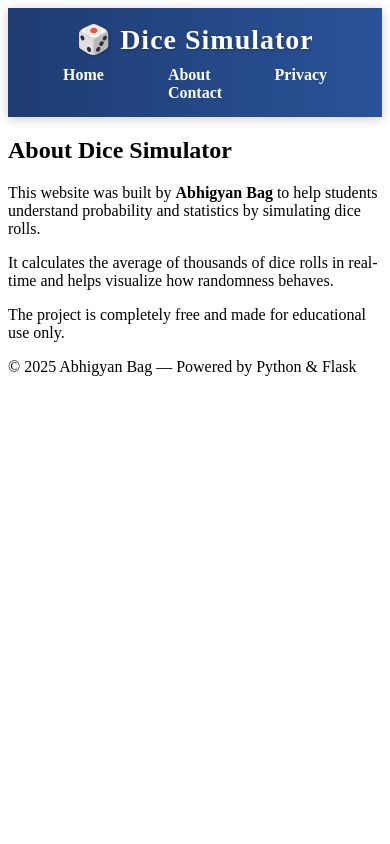
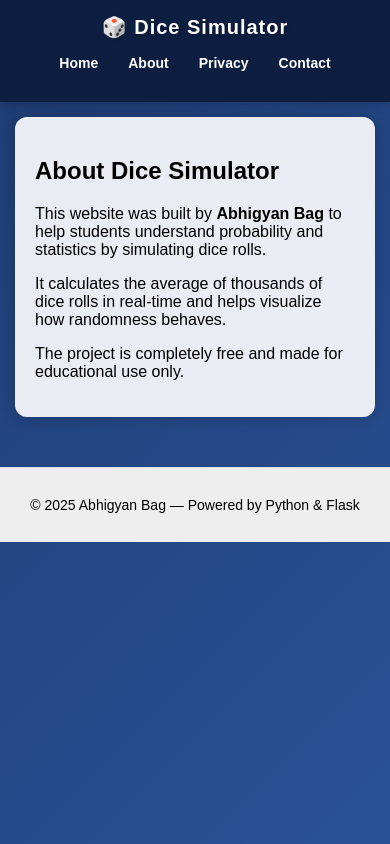
Before and after one commit to Abhigyan123423/dice-sim-app, a Flask app: page /about in a window 390 px wide. Run offline with Flask 3, Linux system fonts and the light colour scheme.

Commit message:
Update style.css

```diff
--- a/static/style.css
+++ b/static/style.css
@@ -1,9 +1,19 @@
+/* PAGE BACKGROUND: gradient full-screen */
+body {
+  margin: 0;
+  font-family: Arial, sans-serif;
+  background: linear-gradient(135deg, #1e3c72, #2a5298); /* full-page gradient */
+  color: #000;
+  min-height: 100vh;
+}
+
+/* HEADER: solid color on top */
 header {
-  background: linear-gradient(90deg, #1e3c72, #2a5298); /* Navy-blue gradient */
+  background-color: #0e1e40; /* solid navy */
   color: white;
   padding: 15px 0;
   text-align: center;
-  box-shadow: 0 2px 10px rgba(0,0,0,0.2);
+  box-shadow: 0 2px 10px rgba(0, 0, 0, 0.2);
 }
 
 header h1 {
@@ -13,21 +23,63 @@
   text-shadow: 1px 1px 3px #00000044;
 }
 
+/* NAVBAR */
 nav {
-  margin-top: 10px;
+  display: flex;
+  justify-content: center;
+  flex-wrap: wrap;
+  gap: 10px;
+  padding: 10px 0;
 }
 
 nav a {
   color: #ffffff;
   text-decoration: none;
-  margin: 0 15px;
+  padding: 8px 15px;
   font-weight: bold;
-  padding: 8px 15px;
   border-radius: 8px;
   transition: background 0.3s ease;
+  white-space: nowrap;
 }
 
 nav a:hover {
   background: rgba(255, 255, 255, 0.2);
   text-shadow: 0 0 5px #ffffffcc;
 }
+
+/* MAIN CONTENT AREA */
+main {
+  background-color: rgba(255, 255, 255, 0.9); /* translucent box */
+  padding: 30px;
+  max-width: 800px;
+  margin: 30px auto;
+  border-radius: 12px;
+  box-shadow: 0 0 15px rgba(0, 0, 0, 0.2);
+}
+
+/* FOOTER */
+footer {
+  text-align: center;
+  padding: 15px;
+  background-color: #eeeeee;
+  font-size: 14px;
+  margin-top: 50px;
+  border-top: 1px solid #ddd;
+}
+
+/* MOBILE RESPONSIVE */
+@media (max-width: 600px) {
+  nav a {
+    font-size: 14px;
+    padding: 6px 10px;
+  }
+
+  header h1 {
+    font-size: 20px;
+  }
+
+  main {
+    margin: 15px;
+    padding: 20px;
+  }
+}
```
